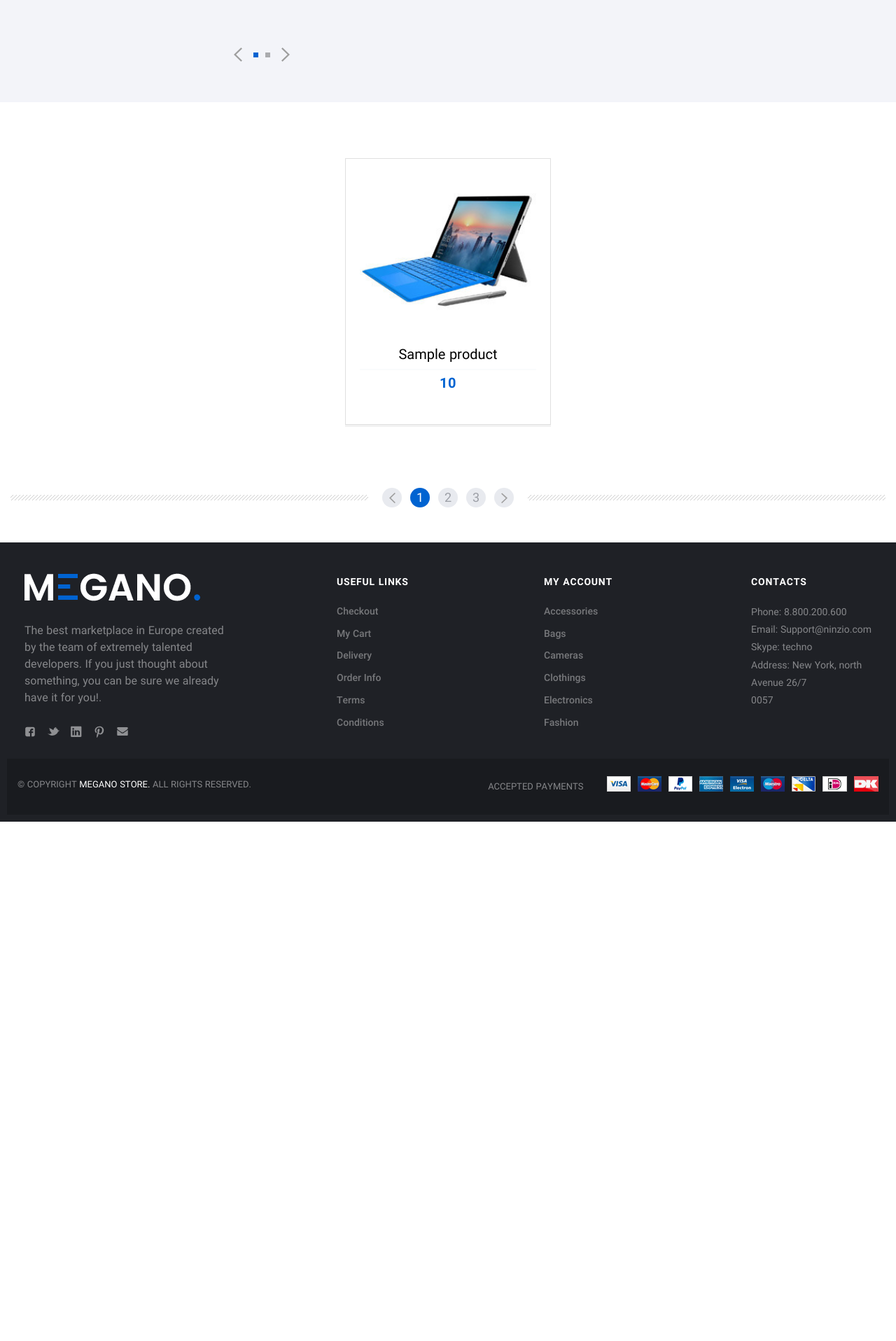
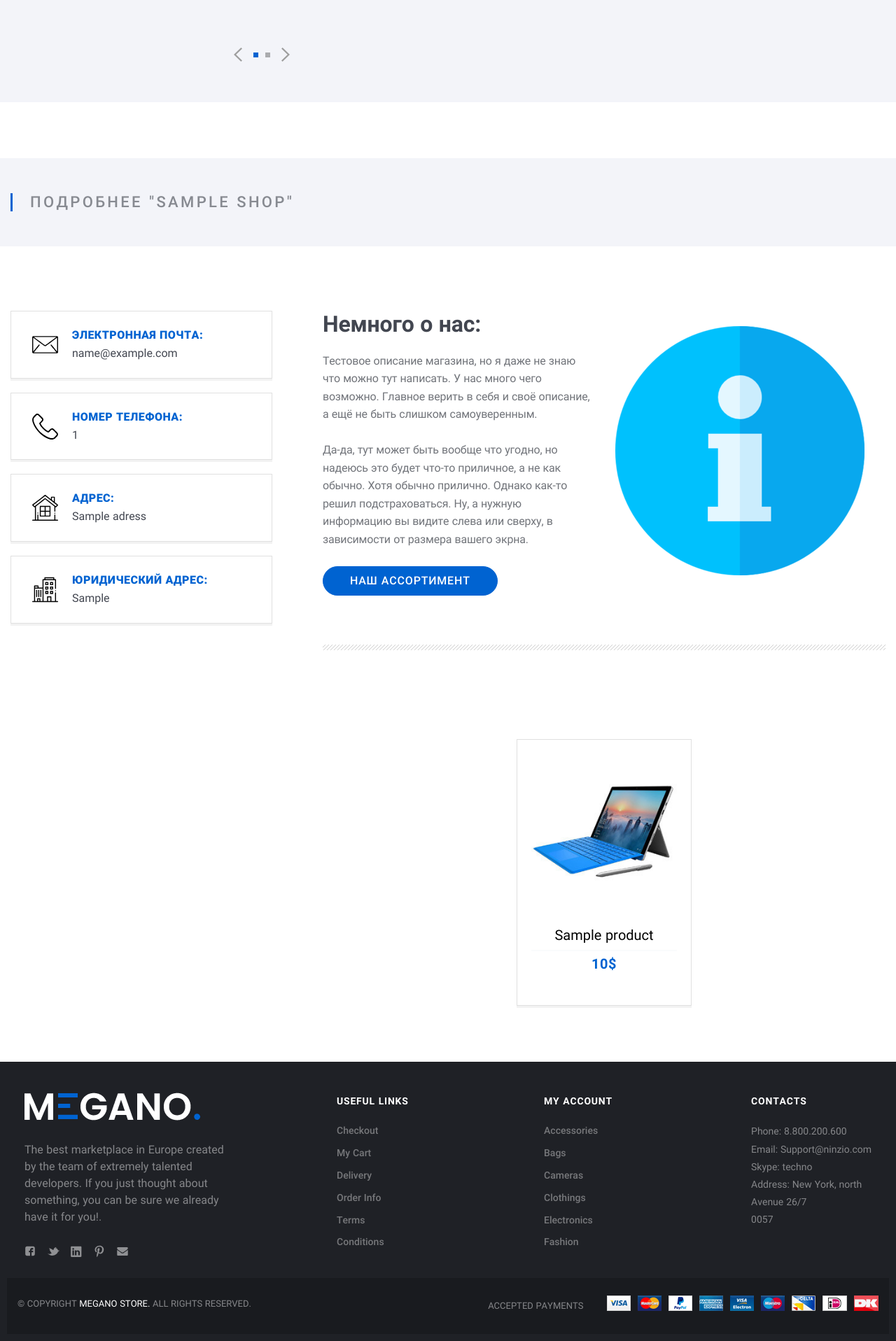
Before and after one commit to kmshnvn/Megano-django, a Django app: template market/templates/shop/shop_detail.jinja2 in a window 1280 px wide. Shown: the part 796-2712 px from the top of the page at 70% size. Before the commit the page ends 1970 px from the top, so only its background shows below. Run offline with Django 4.2, Linux system fonts and the light colour scheme; the template is opened without the code that fills it: most values are stand-ins (such as "Sample title", 1, 10 or a date in 2020); parts of the project's set-up code (start-up, migrations or seed data) failed here and were passed over.

Commit message:
add new icon; new shop_detail tepmlate; change shop_detai view -> detail_view

```diff
--- a/market/shops/urls.py
+++ b/market/shops/urls.py
@@ -5,5 +5,5 @@ from .views import ShopDetailView
 app_name = "shops"
 
 urlpatterns = [
-    path("shop--detail-<int:pk>/", ShopDetailView.as_view(), name="shop_detail"),
+    path("<int:pk>/", ShopDetailView.as_view(), name="shop_detail"),
 ]
--- a/market/templates/shop/shop_detail.jinja2
+++ b/market/templates/shop/shop_detail.jinja2
@@ -11,55 +11,114 @@
 
 {% block content %}
     <div class="Middle Middle_top">
+    <div class="Middle-top">
       <div class="wrap">
+        <div class="Middle-header">
+          <h1 class="Middle-title">Подробнее "{{ shop.name }}"
+          </h1>
+        </div>
+      </div>
+    </div>
+    <div class="Section Section_column Section_columnLeft Section_columnWide">
+      <div class="wrap">
+        <div class="Section-column">
+          <div class="Section-columnSection Section-columnSection_mark">
+            <div class="media media_advantage">
+                <div class="media-image">
+                    <img src="{% static "assets/img/icons/advantages/mail.svg" %}" alt="quality.svg"/>
+                </div>
+              <div class="media-content">
+                <strong class="media-title">Электронная почта:
+                </strong>
+                <p class="media-text">{{ shop.email }}
+                </p>
+              </div>
+            </div>
+          </div>
+          <div class="Section-columnSection Section-columnSection_mark">
+            <div class="media media_advantage">
+                <div class="media-image">
+                    <img src="{% static "assets/img/icons/advantages/phone.svg" %}" alt="quality.svg"/>
+                </div>
+              <div class="media-content">
+                <strong class="media-title">Номер телефона:
+                </strong>
+                <p class="media-text">{{ shop.phoneNumber }}
+                </p>
+              </div>
+            </div>
+          </div>
+          <div class="Section-columnSection Section-columnSection_mark">
+            <div class="media media_advantage">
+                <div class="media-image">
+                    <img src="{% static "assets/img/icons/advantages/home.svg" %}" alt="quality.svg"/>
+                </div>
+              <div class="media-content">
+                <strong class="media-title">Адрес:
+                </strong>
+                <p class="media-text">{{ shop.adress }}
+                </p>
+              </div>
+            </div>
+          </div>
+          <div class="Section-columnSection Section-columnSection_mark">
+            <div class="media media_advantage">
+              <div class="media-image"><img src="{% static "assets/img/icons/advantages/office.svg" %}" alt="quality.svg"/>
+              </div>
+              <div class="media-content">
+                <strong class="media-title">Юридический адрес:
+                </strong>
+                <p class="media-text">{{ shop.legal_adress }}
+                </p>
+              </div>
+            </div>
+          </div>
 
+        </div>
         <div class="Section-content">
-
+          <article class="Article">
+            <div class="Article-section">
+              <div class="row row_verticalCenter row_maxHalf">
+                <div class="row-block">
+                  <h2>Немного о нас:
+                  </h2>
+                  <p>Тестовое описание магазина, но я даже не знаю что можно тут написать. У нас много чего возможно. Главное верить в себя и своё описание, а ещё не быть слишком самоуверенным.
+                  </p>
+                  <p>Да-да, тут может быть вообще что угодно, но надеюсь это будет что-то приличное, а не как обычно. Хотя обычно прилично. Однако как-то решил подстраховаться. Ну, а нужную информацию вы видите слева или сверху, в зависимости от размера вашего экрна.
+                  </p>
+                  <div><a class="btn btn_primary" href="#">Наш ассортимент</a>
+                  </div>
+                </div>
+                <div class="row-block">
+                  <div class="pict"><img src="{% static "assets/img/content/home/info.png" %}" alt="slider.png"/>
+                  </div>
+                </div>
+              </div>
+            </div>
+            <div class="Article-section">
                 <div class="Cards">
-
                   {% for item in offer %}
-                            <div class="Card"><a class="Card-picture" href="#"><img src="{% static "assets/img/content/home/card.jpg" %}" alt="card.jpg" /></a>
+                      <div class="Card">
+                          <a class="Card-picture" href="#">
+                            <img src="{% static "assets/img/content/home/card.jpg" %}" alt="card.jpg" />
+                          </a>
                         <div class="Card-content">
                             <strong class="Card-title"><a href="">{{ item.product.name }}</a>
                             </strong>
                             <div class="Card-description">
-                                        <div class="Card-cost"><span class="Card-price">{{ item.price }}</span>
+                                <div class="Card-cost"><span class="Card-price">{{ item.price }}$</span>
                                 </div>
                                 <br>
                                 <div class="Card-hover"><a class="Card-btn" href="#modal_open">
                                     <img src="{% static "assets/img/icons/card/cart.svg" %}" alt="cart.svg" /></a>
                                 </div>
-                                        <div id="modal_open" class="my_modal">
-                                            <div class="my_modal-dialog">
-                                                <div class="my_modal-content">
-                                                    <div class="my_modal-header">
-                                                        <p class="my_modal-title">Поздравляем!</p>
-                                                        <a href="#" title="Закрыть модальное окно" class="close">×</a>
-                                                    </div>
-                                                    <div class="my_modal-body">
-                                                        <p>Товар успешно добавлен в корзину!</p>
-                                                    </div>
-                                                </div>
-                                            </div>
-                                        </div>
-
                             </div>
                         </div>
                       </div>
                   {% endfor %}
                 </div>
-                    <div class="Pagination">
-                        <div class="Pagination-ins">
-                            <a class="Pagination-element Pagination-element_prev" href="#">
-                                <img src="{% static "assets/img/icons/prevPagination.svg" %}" alt="prevPagination.svg" /></a>
-                            <a class="Pagination-element Pagination-element_current" href="#">
-                                <span class="Pagination-text">1</span>
-                            </a><a class="Pagination-element" href="#">
-                            <span class="Pagination-text">2</span></a><a class="Pagination-element" href="#">
-                            <span class="Pagination-text">3</span></a><a class="Pagination-element Pagination-element_prev" href="#">
-                            <img src="{% static "assets/img/icons/nextPagination.svg" %}" alt="nextPagination.svg" /></a>
             </div>
-                    </div>
+          </article>
         </div>
       </div>
     </div>
```
Also changed, not shown: market/shops/views.py (+5 -2 lines), market/static/assets/img/content/home/info.png (added), market/static/assets/img/icons/advantages/home.svg (added), market/static/assets/img/icons/advantages/mail.svg (added), market/static/assets/img/icons/advantages/office.svg (added), market/static/assets/img/icons/advantages/phone.svg (added). Lines whose indentation alone changed are shown as unchanged.
